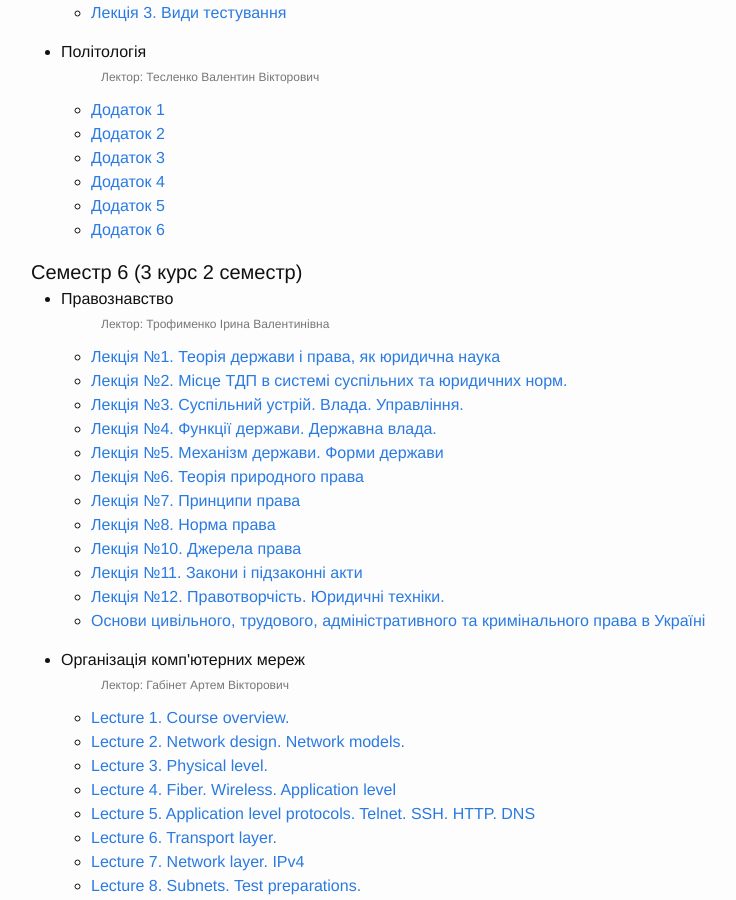
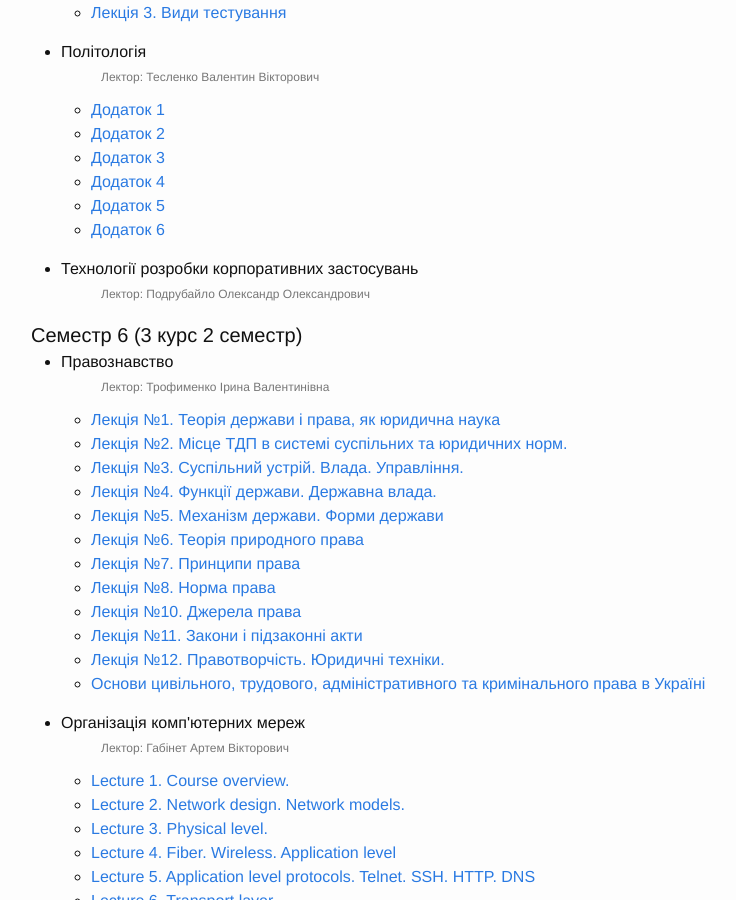
Before and after one commit to KPI-FICT-IP32/Blog, a Jekyll site: the page built from index.html, in a window 1280 px wide and 900 px high, scrolled down 635 px. Shown: the whole window, without its empty margins (239-975 px from the left). Built offline with Jekyll 4.4.1, drawn with Linux system fonts in a browser that asks for light colours.

Commit message:
Add jee course

```diff
--- a/_data/semesters.yml
+++ b/_data/semesters.yml
@@ -17,12 +17,19 @@
         teacher: Мухін Вадим Євгенович
         assistant: Долголенко Олександр Миколайович
         category: kpi_s07_data_security
+
       - title: Графічне та геометричне моделювання
         teacher: Саверченко Василь Григорович
         category: kpi_s07_graphic_modelling
+
       - title: Якість та тестування ПЗ
         teacher: Биковець Артем Тарасович
         category: kpi_s07_sw_quality
+
       - title: Політологія
         teacher: Тесленко Валентин Вікторович
         category: kpi_s07_politology
+
+      - title: Технології розробки корпоративних застосувань
+        teacher: Подрубайло Олександр Олександрович
+        category: kpi_s07_jee
```
